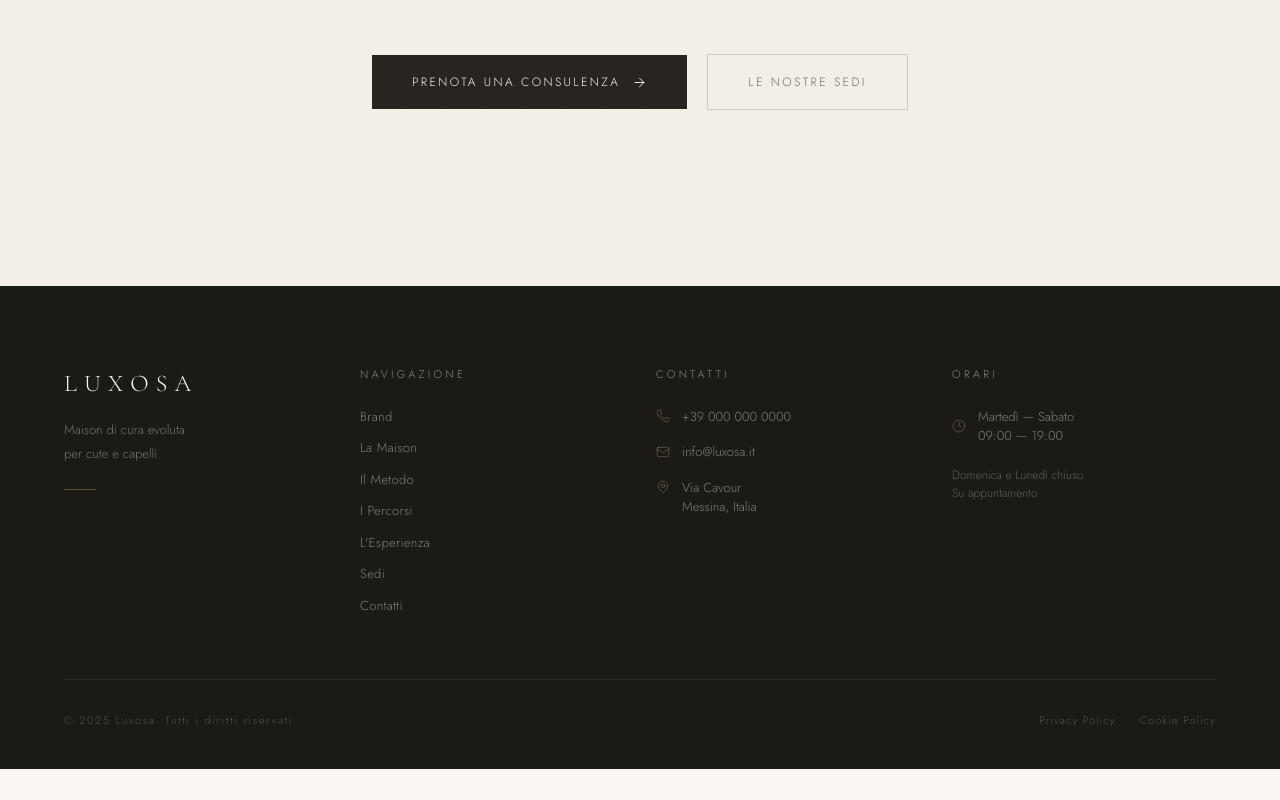
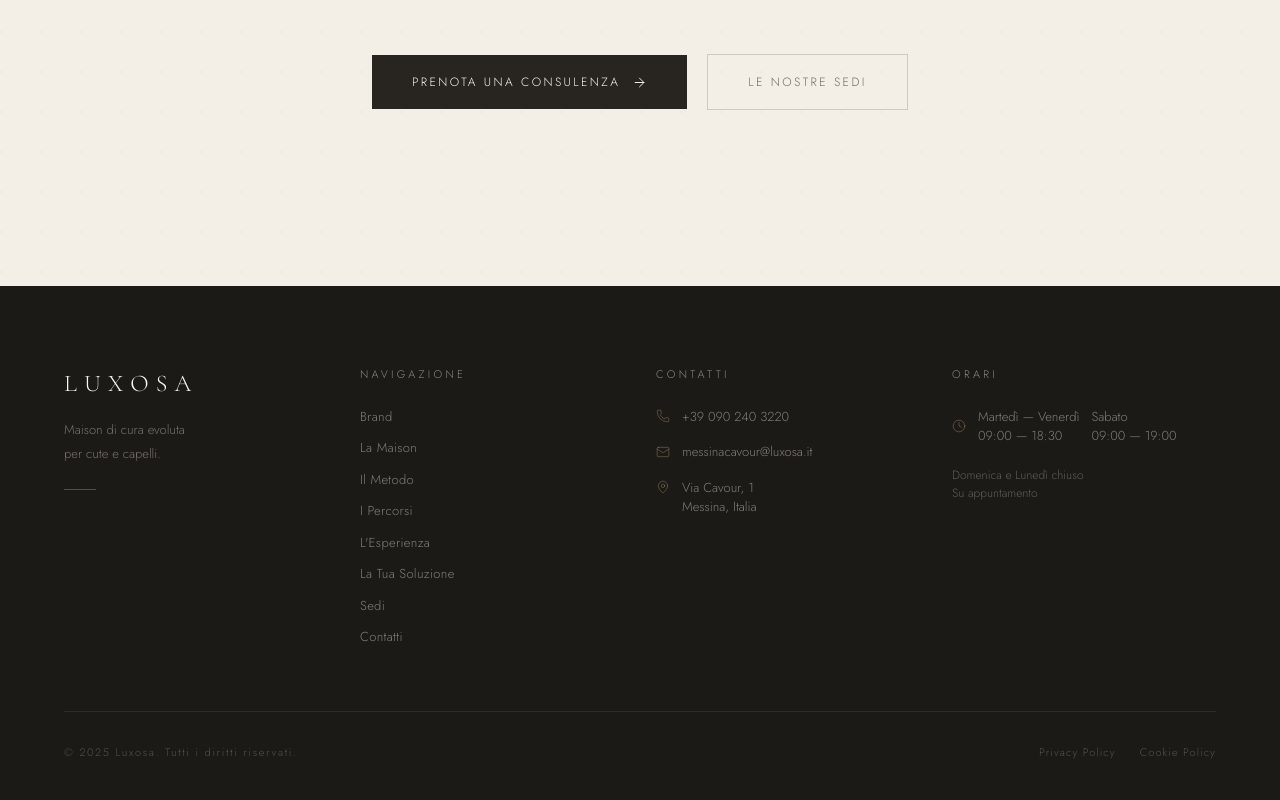
Before and after one commit to socrategp/luxosa2, a React (Vite) app: page / in a window 1280 px wide. Shown: the part 4230-5030 px from the top of the page. Before the commit the page ends 4999 px from the top, so only its background shows below. Built offline with nearby package versions, Linux system fonts and the light colour scheme; no server answers.

Commit message:
Update contact details and operating hours in Footer

```diff
--- a/src/components/Footer.tsx
+++ b/src/components/Footer.tsx
@@ -25,6 +25,7 @@ export default function Footer() {
                 { label: 'Il Metodo', href: '/il-metodo' },
                 { label: 'I Percorsi', href: '/i-percorsi' },
                 { label: 'L\'Esperienza', href: '/esperienza' },
+                { label: 'La Tua Soluzione', href: '/la-tua-soluzione' },
                 { label: 'Sedi', href: '/sedi' },
                 { label: 'Contatti', href: '/contatti' },
               ].map((item) => (
@@ -39,14 +40,14 @@ export default function Footer() {
             <h4 className="text-[11px] tracking-[0.3em] uppercase text-ivory/50 font-light mb-6">Contatti</h4>
             <div className="flex flex-col gap-4">
               <a href="tel:+390000000000" className="flex items-center gap-3 text-[13px] font-light text-ivory/45 hover:text-ivory/80 transition-colors">
-                <Phone size={14} strokeWidth={1.3} className="text-brass/50" />+39 000 000 0000
+                <Phone size={14} strokeWidth={1.3} className="text-brass/50" />+39 090 240 3220
               </a>
               <a href="mailto:info@luxosa.it" className="flex items-center gap-3 text-[13px] font-light text-ivory/45 hover:text-ivory/80 transition-colors">
-                <Mail size={14} strokeWidth={1.3} className="text-brass/50" />info@luxosa.it
+                <Mail size={14} strokeWidth={1.3} className="text-brass/50" />messinacavour@luxosa.it
               </a>
               <div className="flex items-start gap-3 text-[13px] font-light text-ivory/45">
                 <MapPin size={14} strokeWidth={1.3} className="text-brass/50 flex-shrink-0 mt-0.5" />
-                <span>Via Cavour<br />Messina, Italia</span>
+                <span>Via Cavour, 1<br />Messina, Italia</span>
               </div>
             </div>
           </div>
@@ -56,7 +57,8 @@ export default function Footer() {
             <div className="flex flex-col gap-3">
               <div className="flex items-center gap-3 text-[13px] font-light text-ivory/45">
                 <Clock size={14} strokeWidth={1.3} className="text-brass/50" />
-                <div><p>Martedì — Sabato</p><p>09:00 — 19:00</p></div>
+                <div><p>Martedì — Venerdì</p><p>09:00 — 18:30</p></div>
+                <div><p>Sabato</p><p>09:00 — 19:00</p></div>
               </div>
               <p className="text-[12px] font-light text-ivory/30 mt-2">Domenica e Lunedì chiuso<br />Su appuntamento</p>
             </div>
```
